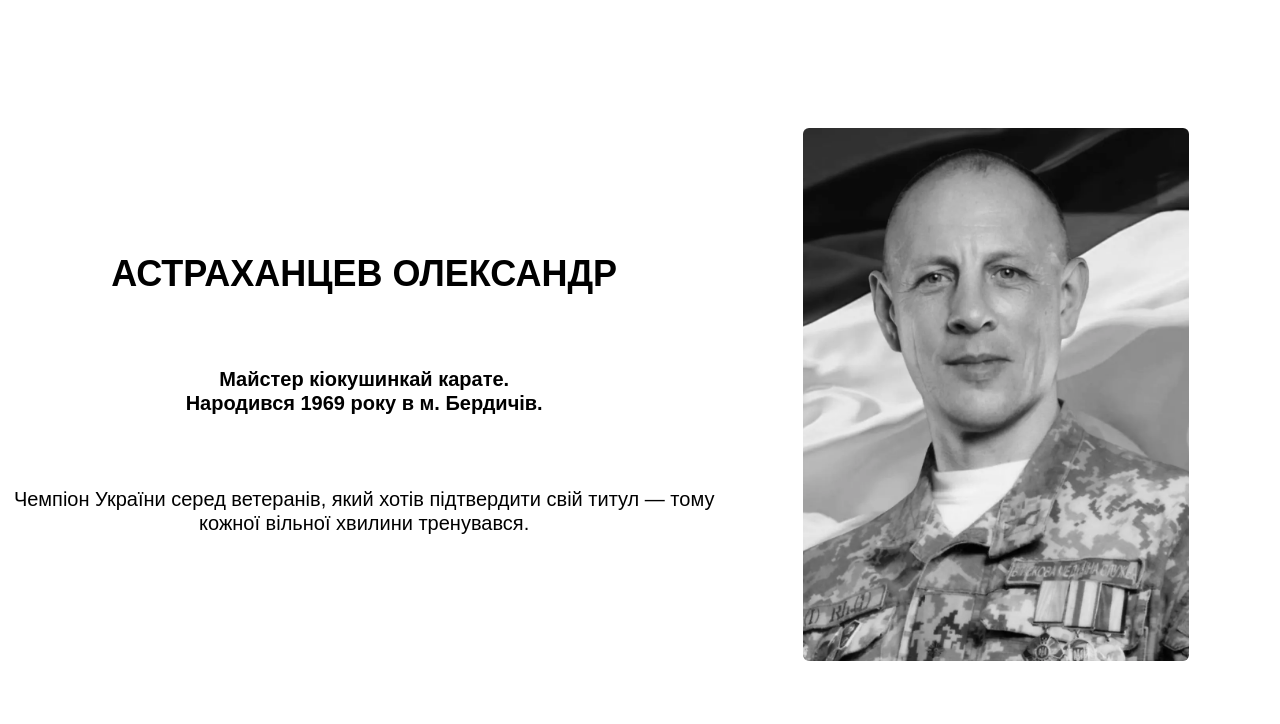
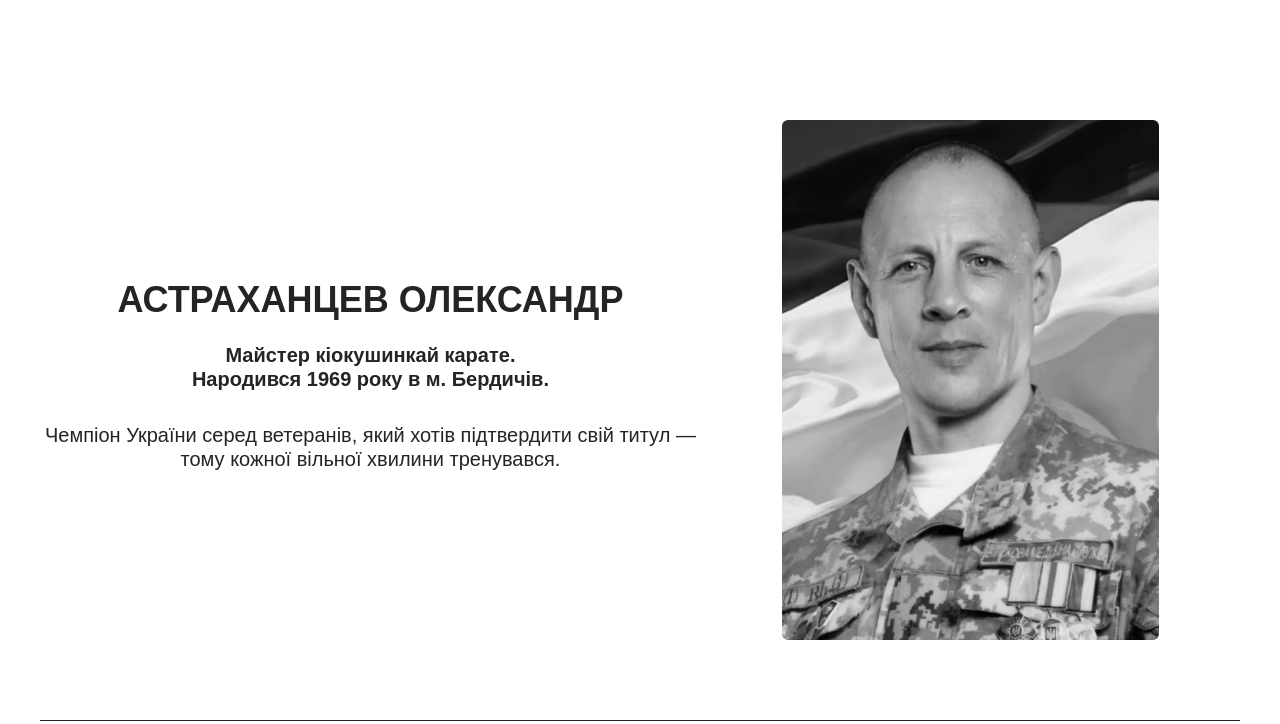
Before and after one commit to Mariia-Pidlisna/spirit-of-heroes, a website: page src/public/astrakhantsev-oleksandr/astrakhantsev-oleksandr.html in a window 1280 px wide. Shown: the top 724 px of the page. Drawn offline with Linux system fonts and the light colour scheme; files that its build step writes are made by us from their sources; the site is published under a folder, as on GitHub Pages, so addresses that start at the root find nothing; files whose address does not match are found by name.

Commit message:
add base url

```diff
--- a/src/public/astrakhantsev-oleksandr/astrakhantsev-oleksandr.html
+++ b/src/public/astrakhantsev-oleksandr/astrakhantsev-oleksandr.html
@@ -21,7 +21,7 @@
 
     <!-- ✅ Підключення стилів і скриптів -->
     <link rel="stylesheet" href="./astrakhantsev-oleksandr.css">
-    <link rel="stylesheet" href="/css/styles.css">
+    <link rel="stylesheet" href="./css/styles.css">
     <!-- <script src="/astrakhantsev-oleksandr.js" defer></script> -->
 </head>
 
```
Also changed, not shown: src/main.js (+6 -1 lines).
